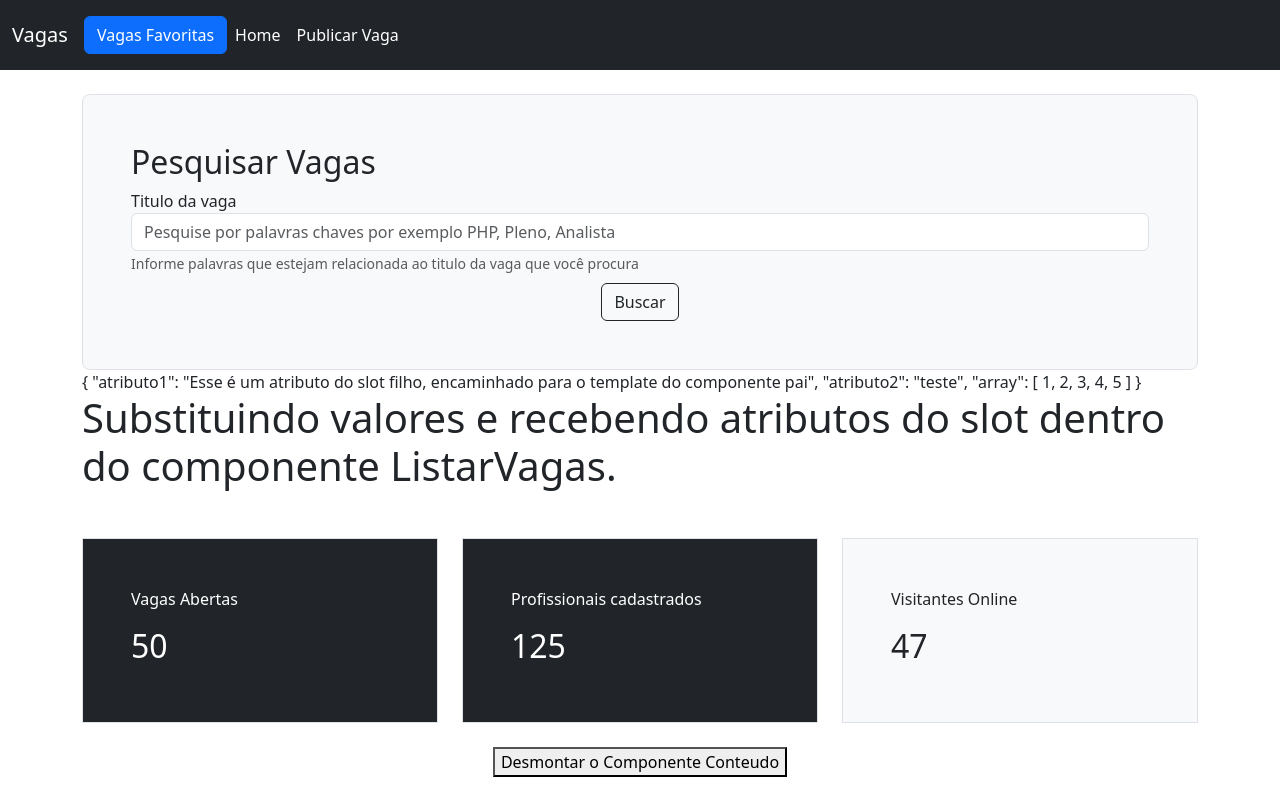
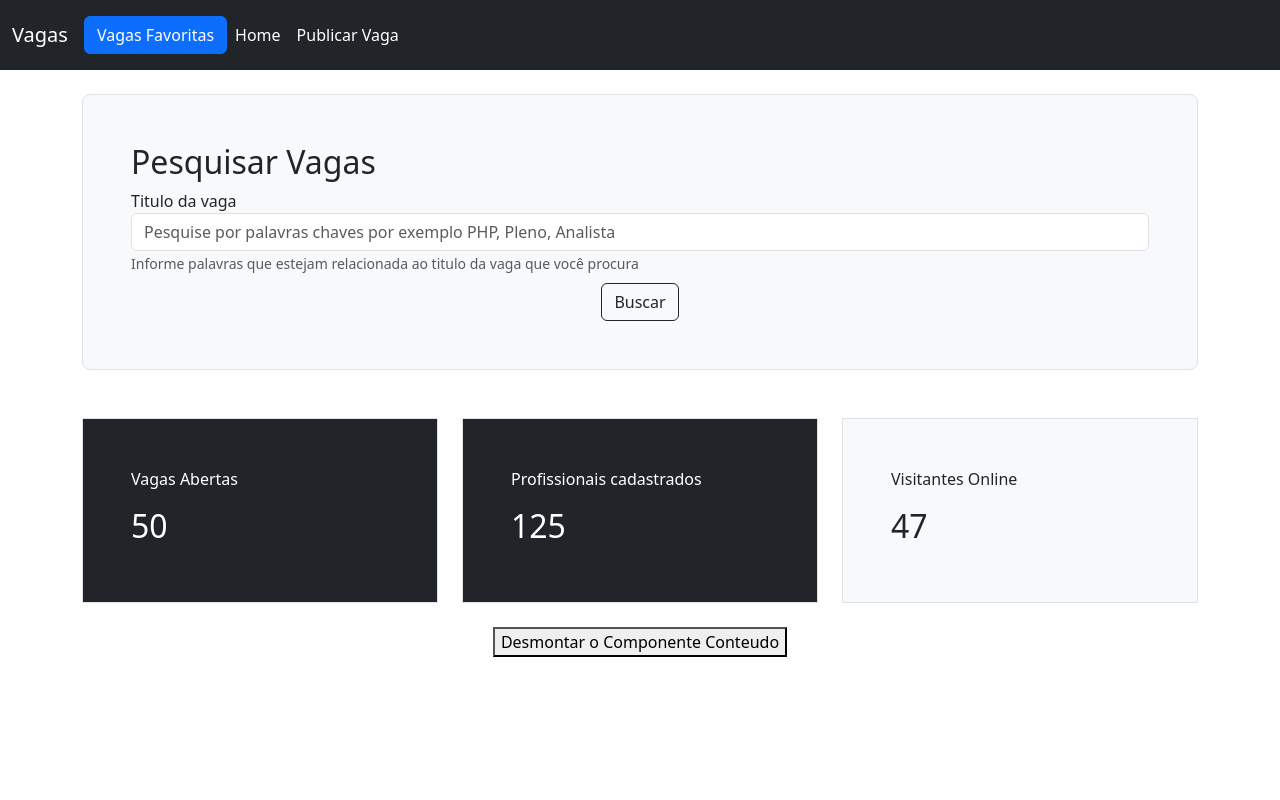
Before and after one commit to ProgramadorVictor/vagas-front, a Vue app: page / in a window 1280 px wide. Built offline with nearby package versions, Linux system fonts and the light colour scheme.

Commit message:
!feat: trabalhando com template com slots padrão. (muito interessante!)

```diff
--- a/src/components/comuns/ListarVagas.vue
+++ b/src/components/comuns/ListarVagas.vue
@@ -1,9 +1,6 @@
 <template>
     <!-- Passando atributos para o slot, do componente pai -->
-    <slot
-        atributo1="Esse é um atributo do slot filho, encaminhado para o template do componente pai"
-        atributo2="teste"
-        :array="[1,2,3,4,5]">
+    <slot :vagas="vagas">
     <!-- Conteúdo padrão, caso não passar o conteúdo HTML em HomeView -->
         <div class="row mt-5" v-for="(vaga,id) in vagas" :key="id" :vaga="vaga">
             <div class="col">
--- a/src/components/views/HomeView.vue
+++ b/src/components/views/HomeView.vue
@@ -9,8 +9,11 @@
         <!-- 'slotProps' é recomendado pela documentação do Vue. -->
         <ListarVagas v-slot:default="slotProps"><!-- Quando trabalhamos com slot padrão conseguimos colocar diretamente o v-slot na tag que faz a instancia do componente. Assim não tendo a necessidade do template -->
             <!-- Sobrepor o valor padrão. -->
-            {{ slotProps }}
-            <h1>Substituindo valores e recebendo atributos do slot dentro do componente ListarVagas.</h1>
+            <ul>
+                <!-- O 'slotProps' enviar um array com todos os atributos que são mandados pelo slot de ListarVagas -->
+                <li v-for="(slotProp, id) in slotProps.vagas" :key="id">{{ slotProp }}</li>
+            </ul>
+            <!-- Isso é otimo para ter diversas customizações em um componente. Tendo slots, padrão, como podemos mudar o tema do site. Natal, Halloween-->
         </ListarVagas>
 
         <div class="row mt-5">
```
